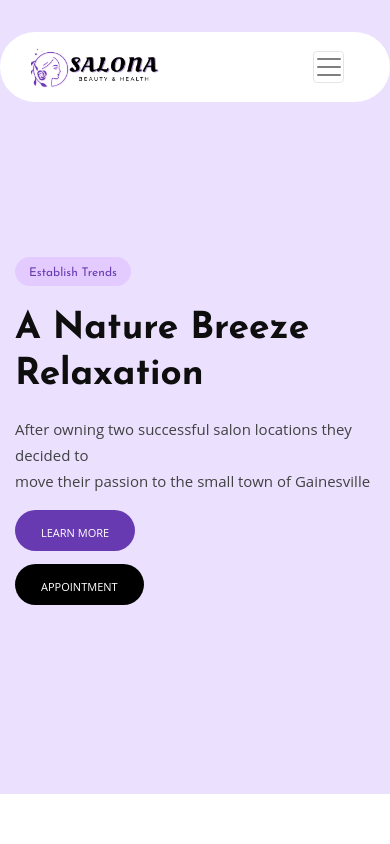
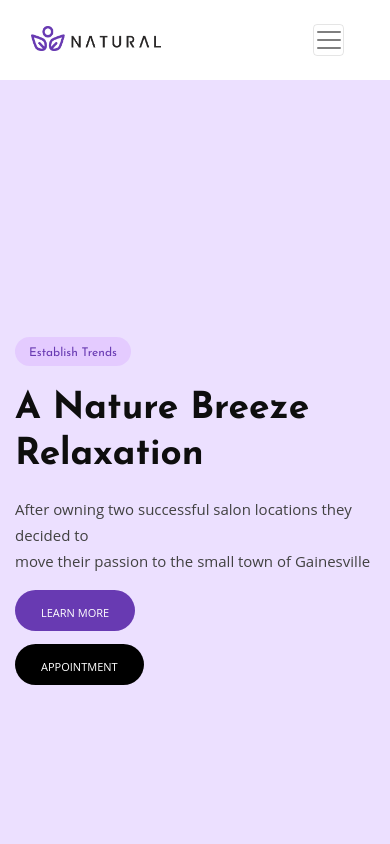
Before and after one commit to Ahmadsafikhan/Natural, a plain HTML site: page index.html in a window 390 px wide. Shown: the top 844 px of the page. Drawn offline with Linux system fonts and the light colour scheme.

Commit message:
addition

```diff
--- a/assets/css/responsive.css
+++ b/assets/css/responsive.css
@@ -1,3 +1,13 @@
+@media only screen and (max-width: 575px){
+    .header-main{
+        position: unset;
+    }
+    .body-wrapper .header-main{
+        margin-top: 0px;
+
+    }
+
+}
 @media only screen and (max-width: 768px)
 {
     .navbar-toggler {
--- a/assets/css/style.css
+++ b/assets/css/style.css
@@ -35,8 +35,9 @@ html{
     transition: 2s ease-in;
 }
 .navbar-brand img{
-    width: 150px;
+    width: 160px;
     transition: 1s ease-in;
+    margin-bottom: 7px;
 }
 
 .body-wrapper .header-main {
@@ -825,6 +826,7 @@ font-size: 35px;
         background-position: bottom center;
         display: flex;
         align-items: center;
+        /* text-align: center; */
     }
 
 .backg1-img{
@@ -832,6 +834,7 @@ font-size: 35px;
     background-size: cover;
     background-repeat: no-repeat;
     background-position: center bottom;
+
 }
 .backg2-img{
     background-image: url("../images/SLIDr2.png");
--- a/index.html
+++ b/index.html
@@ -20,7 +20,7 @@
       <div class="container  box-nav">
         <nav class="navbar navbar-expand-md navbar-light" id="mynavbar">
           <a class="navbar-brand" href="#">
-            <img src="assets/images/beauty.PNG" alt="">
+            <img src="assets/images/logo-natural.png" alt="">
           </a>
           <button class="navbar-toggler" type="button" data-toggle="collapse" data-target="#navbarNav">
             <span class="navbar-toggler-icon"></span>
@@ -78,10 +78,7 @@
             </div>
           </div>
         </div>
-        <!-- </div> -->
-        <!-- </div>
 
-      </div> -->
 
         <div class="item">
           <div class="banner-single-slide backg2-img">
@@ -101,9 +98,7 @@
             </div>
           </div>
         </div>
-        <!-- </div> -->
-        <!-- </div>
-      </div> -->
+
 
         <div class="item">
           <div class="banner-single-slide backg3-img">
@@ -124,10 +119,6 @@
           </div>
         </div>
 
-
-        <!-- </div> -->
-        <!-- </div>
-      </div> -->
 
       </div>
       <div class="svg-photo">
@@ -188,6 +179,8 @@
         </div>
       </div>
     </section>
+
+
     <!-- More section -->
     <section class="more-section">
       <div class="container">
@@ -930,7 +923,7 @@
             <div class="col-lg-8">
               <div class="footer-bottom-content justify-content-center justify-content-lg-start mb-4 mb-lg-0">
                 <div class="footer-logo">
-                  <img src="assets/images/removedbackgrouhhnd-removebg-preview.png" alt="svg photo beautain">
+                  <img src="assets/images/txt-logo.png" alt="svg photo beautain">
 
                 </div>
                 <div class="copyrights-text">
```
Also changed, not shown: assets/images/logo-natural.png (added), assets/images/txt-logo.png (added).
